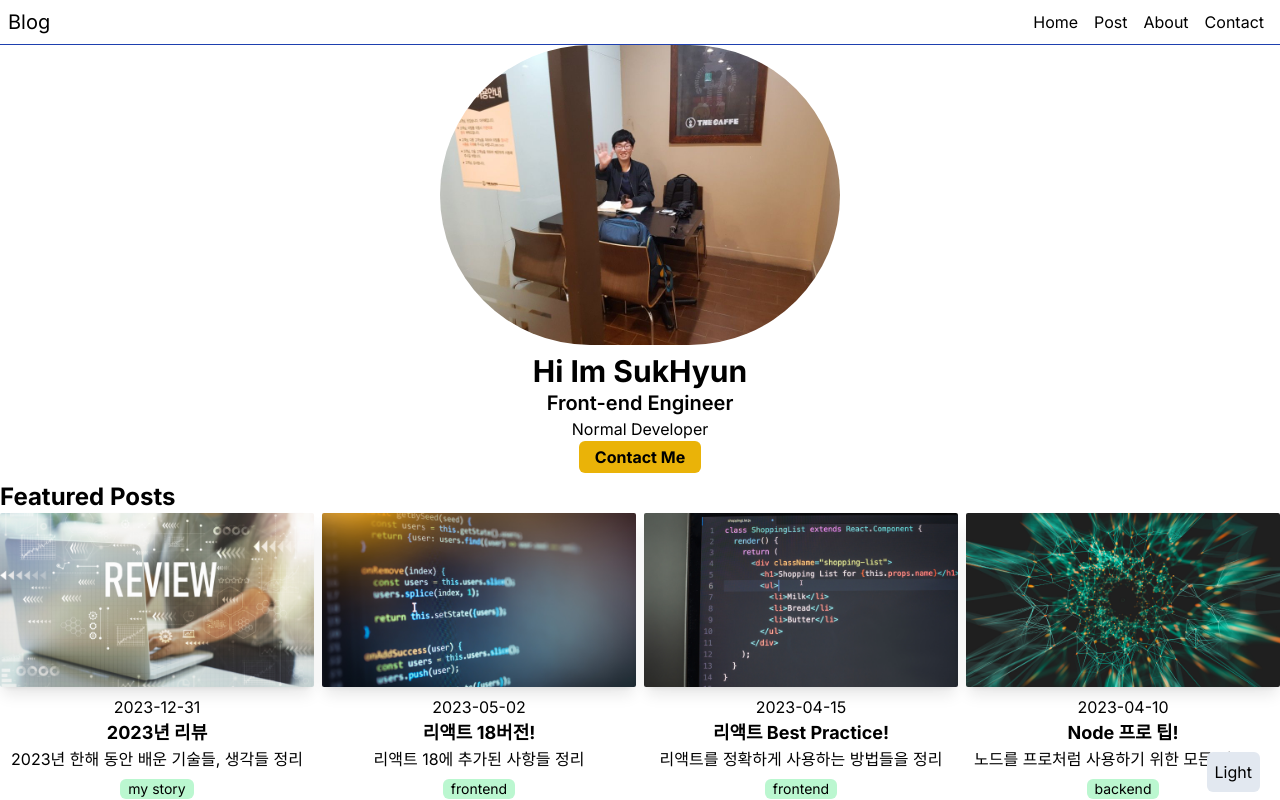
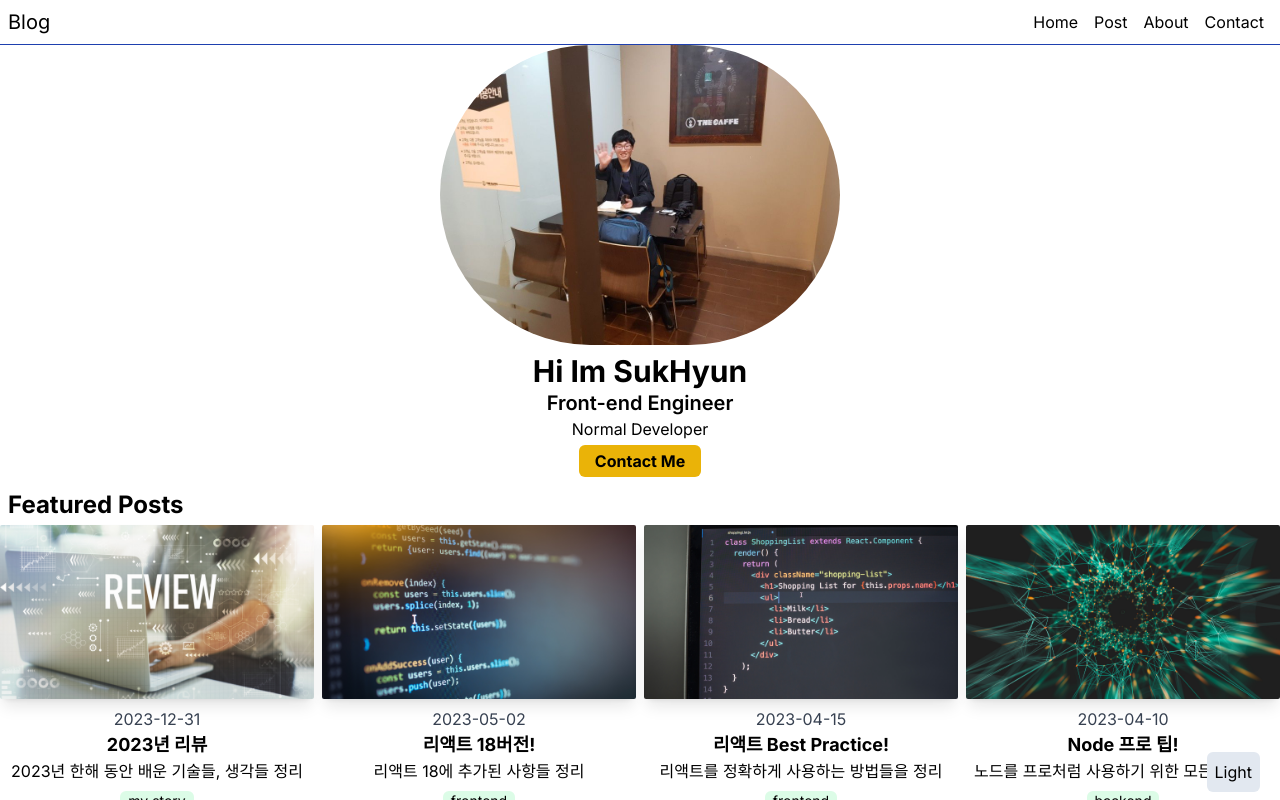
Before and after one commit to YunSukHyun/Blog, a Next.js app: page / in a window 1280 px wide. Built offline with nearby package versions, Linux system fonts and the light colour scheme.

Commit message:
edit css for darkMode

```diff
--- a/src/components/FeaturedPost.tsx
+++ b/src/components/FeaturedPost.tsx
@@ -6,7 +6,7 @@ export const FeaturedPost = async () => {
   const posts = await getFeaturedPost();
   return (
     <section className="my-2">
-      <h2 className="text-2xl font-bold">Featured Posts</h2>
+      <h2 className="text-2xl font-bold my-1 mx-2">Featured Posts</h2>
       <PostGrid posts={posts} />
     </section>
   );
--- a/src/components/Footer.tsx
+++ b/src/components/Footer.tsx
@@ -1,6 +1,6 @@
 const Footer = () => {
   return (
-    <p className="bg-slate-900 text-white py-2 text-sm text-center">
+    <p className="bg-slate-500 text-white py-2 text-md text-center">
       Know yourself
     </p>
   );
--- a/src/components/PostCard.tsx
+++ b/src/components/PostCard.tsx
@@ -19,10 +19,12 @@ export const PostCard = ({
         />
       </article>
       <div className="flex flex-col items-center p-2">
-        <time className="self-auto">{date.toString()}</time>
+        <time className="self-auto text-gray-700 dark:text-gray-200">
+          {date.toString()}
+        </time>
         <h3 className="text-lg font-bold">{title}</h3>
         <p className="w-full truncate text-center">{description}</p>
-        <span className="text-sm rounded-md bg-green-200 px-2 my-2">
+        <span className="text-sm rounded-md bg-green-100 dark:bg-green-600 px-2 my-2">
           {category}
         </span>
       </div>
--- a/src/components/profile.tsx
+++ b/src/components/profile.tsx
@@ -15,7 +15,7 @@ const Profile = () => {
       <h3 className="text-xl font-semibold">Front-end Engineer</h3>
       <div>Normal Developer</div>
       <Link href="/contact">
-        <button className="bg-yellow-500 font-bold rounded-md py-1 px-4">
+        <button className="bg-yellow-500 font-bold rounded-md py-1 m-1 px-4">
           Contact Me
         </button>
       </Link>
```
